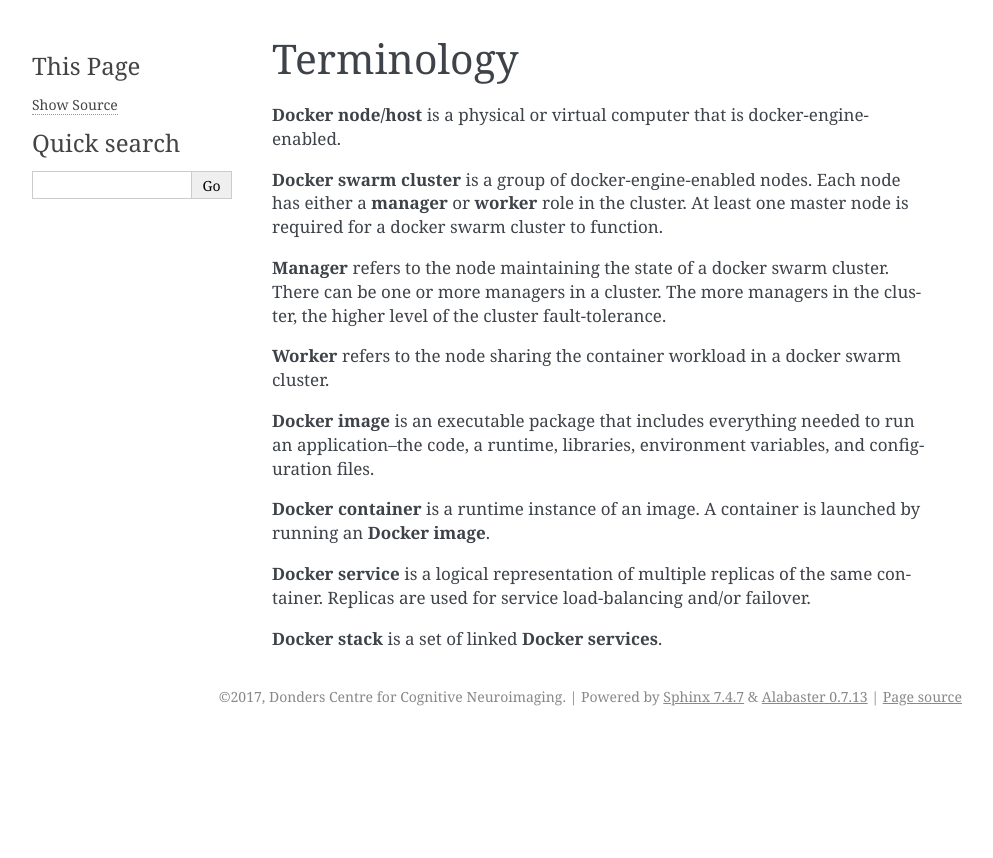
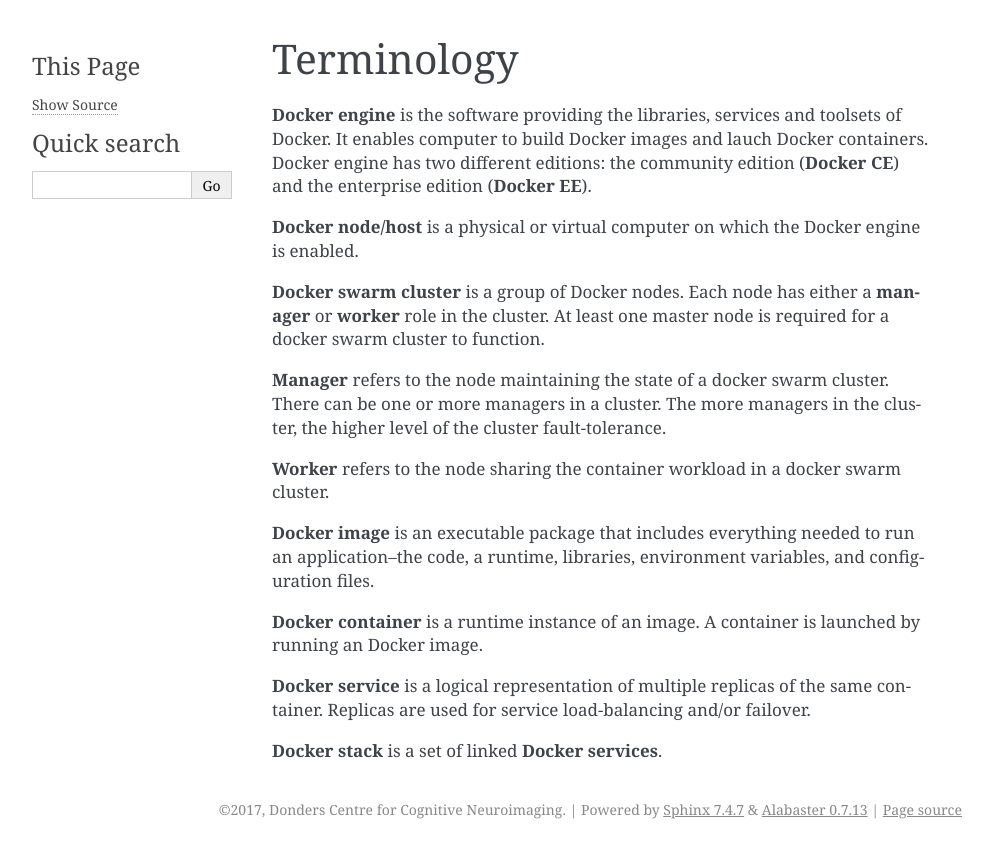
Before and after one commit to Donders-Institute/docker-swarm-setup, a Sphinx documentation site: the page built from doc/terminology.rst, in a window 1280 px wide. Shown: the top 858 px of the page, without its empty margins (148-1141 px from the left). Built offline with Sphinx 7.4.7, drawn with Linux system fonts in a browser that asks for light colours.

Commit message:
Update terminology.rst

```diff
--- a/doc/terminology.rst
+++ b/doc/terminology.rst
@@ -1,9 +1,11 @@
 Terminology
 ***********
 
-**Docker node/host** is a physical or virtual computer that is docker-engine-enabled.
+**Docker engine** is the software providing the libraries, services and toolsets of Docker. It enables computer to build Docker images and lauch Docker containers. Docker engine has two different editions: the community edition (**Docker CE**) and the enterprise edition (**Docker EE**).
 
-**Docker swarm cluster** is a group of docker-engine-enabled nodes.  Each node has either a **manager** or **worker** role in the cluster. At least one master node is required for a docker swarm cluster to function.
+**Docker node/host** is a physical or virtual computer on which the Docker engine is enabled.
+
+**Docker swarm cluster** is a group of Docker nodes.  Each node has either a **manager** or **worker** role in the cluster. At least one master node is required for a docker swarm cluster to function.
 
 **Manager** refers to the node maintaining the state of a docker swarm cluster. There can be one or more managers in a cluster. The more managers in the cluster, the higher level of the cluster fault-tolerance.
 
@@ -11,7 +13,7 @@
 
 **Docker image** is an executable package that includes everything needed to run an application--the code, a runtime, libraries, environment variables, and configuration files.
 
-**Docker container** is a runtime instance of an image. A container is launched by running an **Docker image**.
+**Docker container** is a runtime instance of an image. A container is launched by running an Docker image.
 
 **Docker service** is a logical representation of multiple replicas of the same container.  Replicas are used for service load-balancing and/or failover.
 
```
